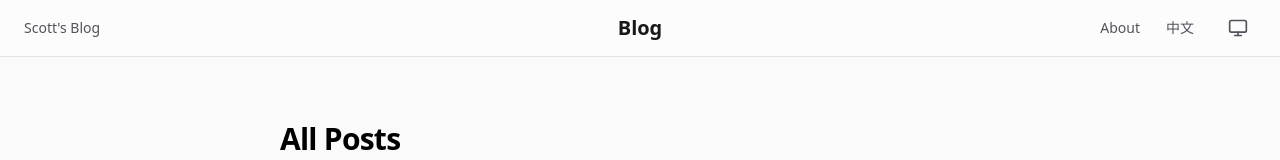
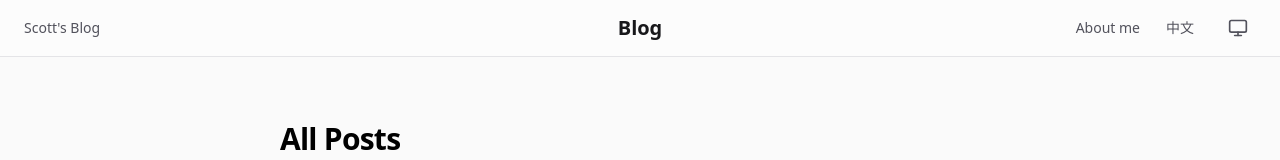
Before and after one commit to wa20221001/blog, a Next.js app: page / in a window 1280 px wide. Shown: the top 160 px of the page. Built offline with nearby package versions, Linux system fonts and the light colour scheme.

Commit message:
feat: change About to About me, use English 'Blog' in both locales

```diff
--- a/src/components/Header.tsx
+++ b/src/components/Header.tsx
@@ -18,11 +18,11 @@ export default function Header() {
           href="/"
           className="justify-self-center text-xl font-bold text-zinc-900 hover:opacity-80 dark:text-zinc-50"
         >
-          {language === "zh" ? "博客" : "Blog"}
+          Blog
         </Link>
         <nav className="flex items-center justify-end gap-4 text-sm font-medium text-zinc-600 dark:text-zinc-400">
           <Link href="/about" className="hover:text-zinc-900 dark:hover:text-zinc-50">
-            {language === "zh" ? "关于" : "About"}
+            {language === "zh" ? "关于我" : "About me"}
           </Link>
           <LanguageToggle />
           <ThemeToggle />
```
